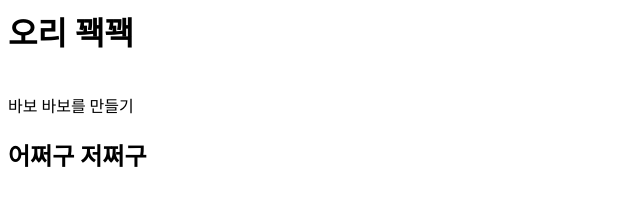
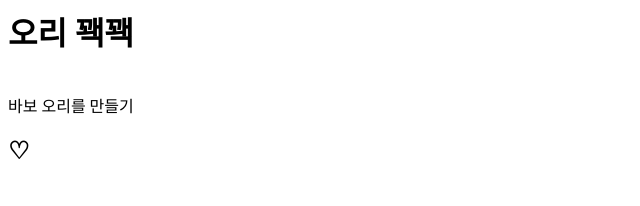
Before and after one commit to eunseo222/eunseo222.github.io, a plain HTML site: page index.html in a window 1280 px wide. Shown: the whole page, without its empty margins (0-640 px from the left). Drawn offline with Linux system fonts and the light colour scheme.

Commit message:
Update index.html

```diff
--- a/index.html
+++ b/index.html
@@ -5,6 +5,6 @@
 
     <body>
         <h1> 오리 꽥꽥 </h1>
-        <br> 바보 바보를 만들기
-        <h2> 어쩌구 저쩌구 </h2>
+        <br> 바보 오리를 만들기
+        <h2> ♡ </h2>
     </body>
```
